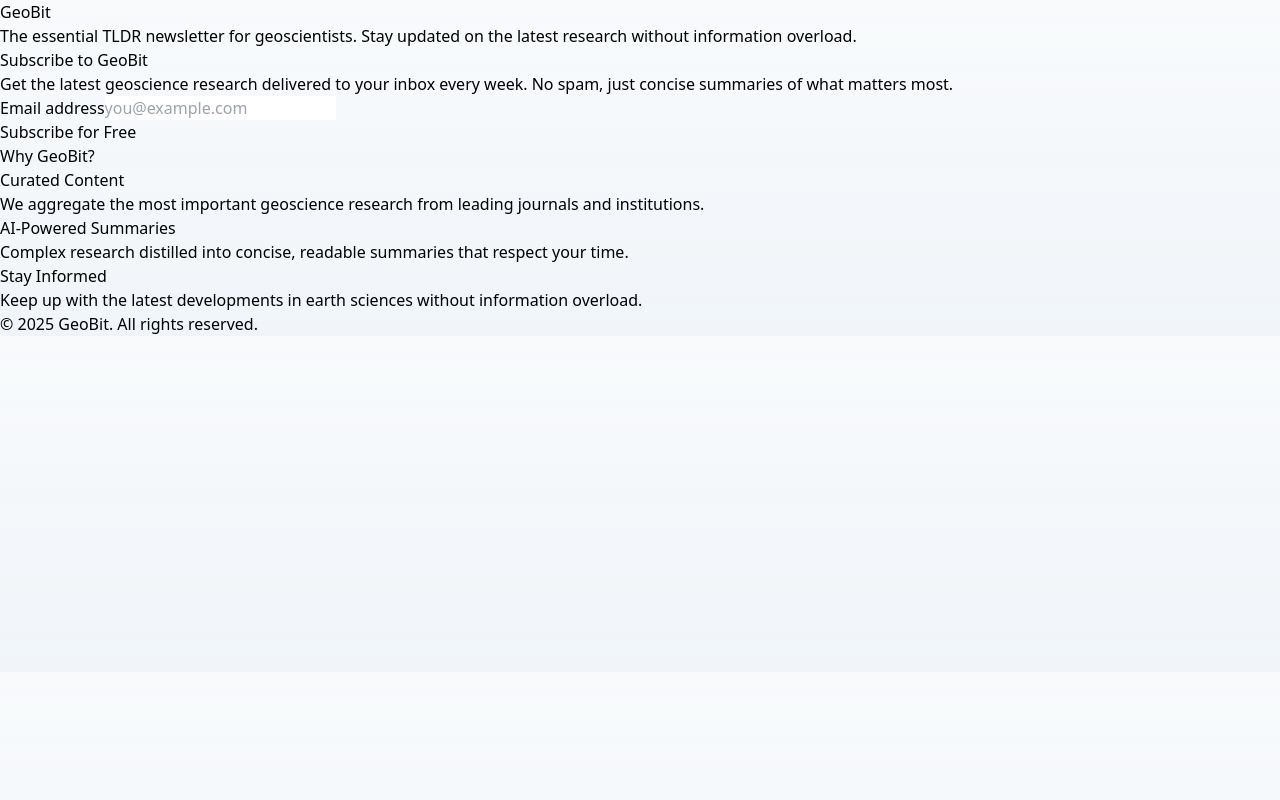
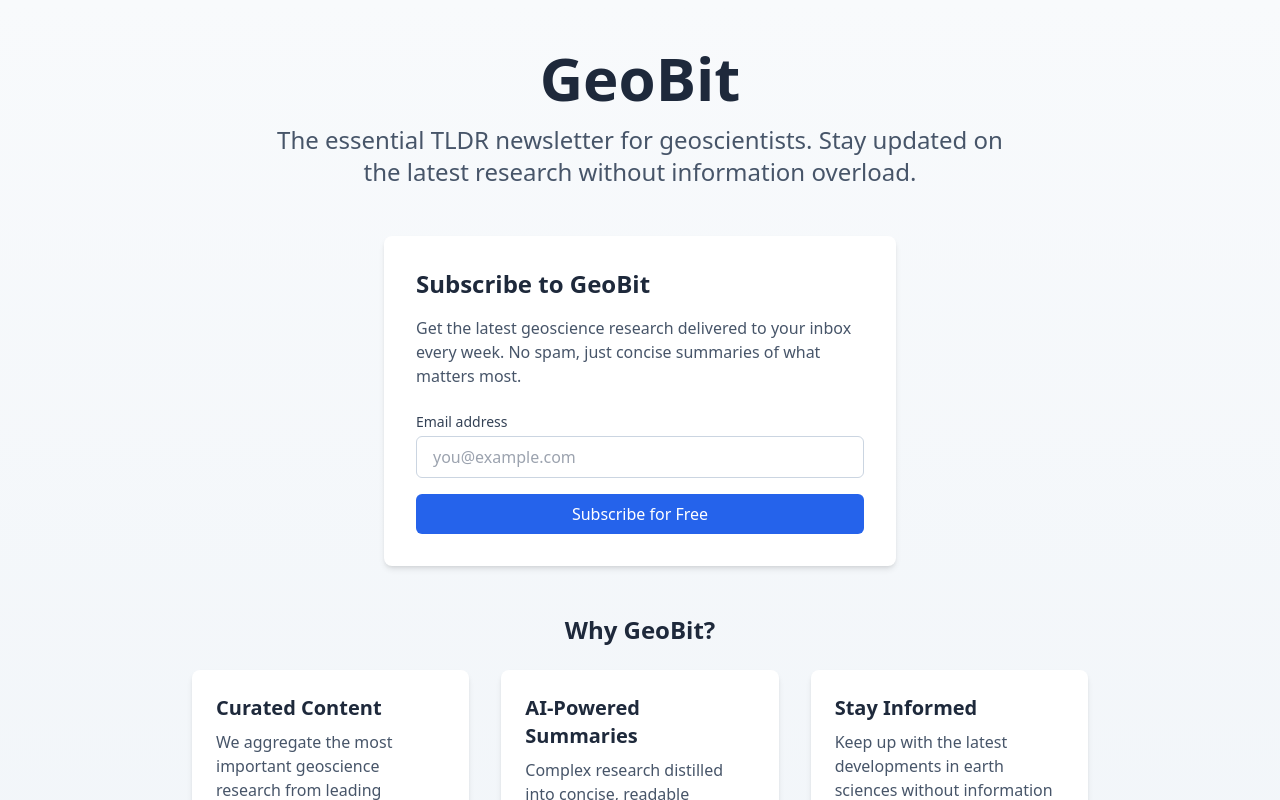
Before and after one commit to szilarddenes/geobit, a Next.js app: page / in a window 1280 px wide. Shown: the top 800 px of the page. Built offline with nearby package versions, Linux system fonts and the light colour scheme; no server answers.

Commit message:
Add Tailwind CSS configuration

```diff
--- /dev/null
+++ b/tailwind.config.js
@@ -0,0 +1,19 @@
+/** @type {import('tailwindcss').Config} */
+module.exports = {
+  content: [
+    './src/pages/**/*.{js,ts,jsx,tsx}',
+    './src/components/**/*.{js,ts,jsx,tsx}',
+    './src/app/**/*.{js,ts,jsx,tsx}',
+  ],
+  theme: {
+    extend: {
+      colors: {
+        // Add custom colors here if needed
+      },
+      fontFamily: {
+        // Add custom fonts here if needed
+      },
+    },
+  },
+  plugins: [],
+};
```
